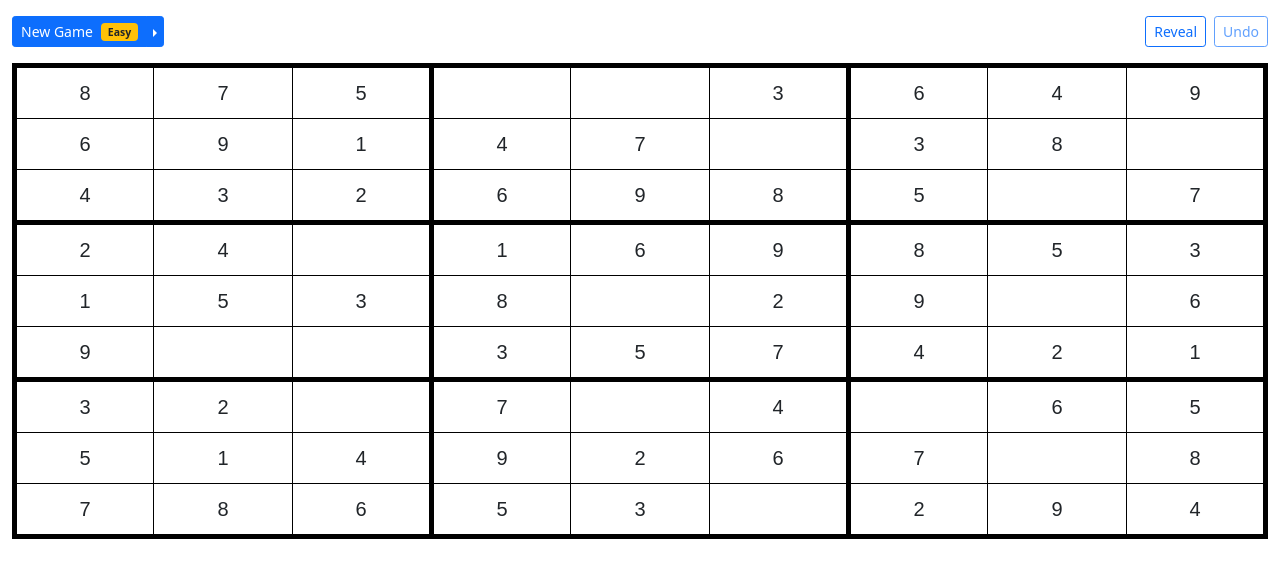
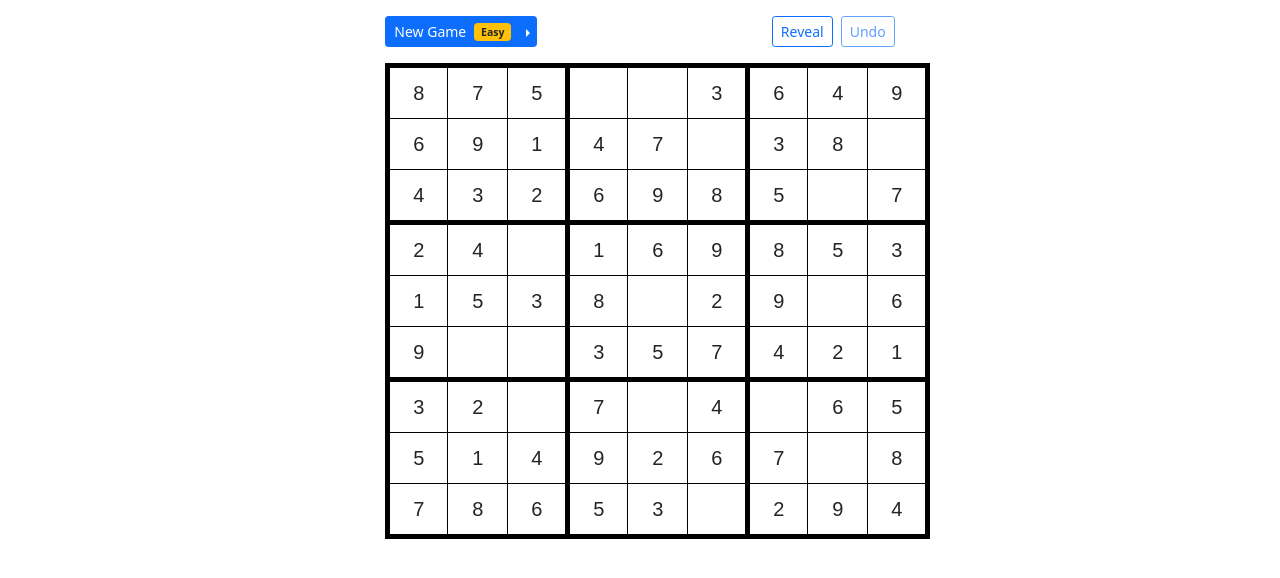
Before and after one commit to flowfree/sudoku, a React (Create React App) app: page / in a window 1280 px wide. Shown: the top 578 px of the page. Built offline with nearby package versions, Linux system fonts and the light colour scheme.

Commit message:
Responsive layout

```diff
--- a/src/App.js
+++ b/src/App.js
@@ -4,8 +4,8 @@ import ToolBar from './app/ToolBar'
 function App() {
   return (
     <div className="container-fluid">
-      <div className="row">
-        <div className="col-12 pt-2">
+      <div className="row justify-content-md-center">
+        <div className="col-sm-12 col-md-5 pt-2">
           <ToolBar />
           <Sudoku />
         </div>
```
